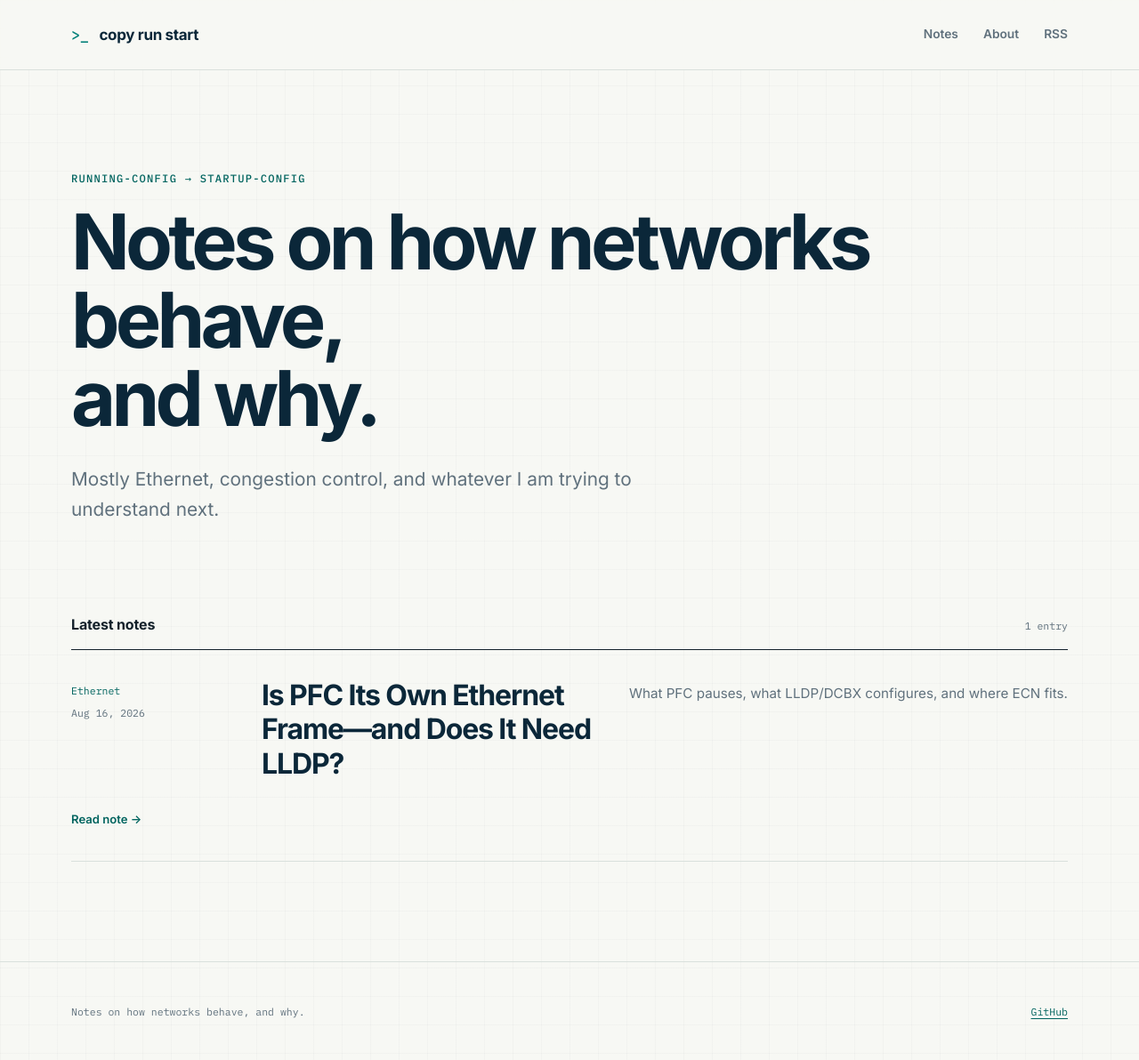
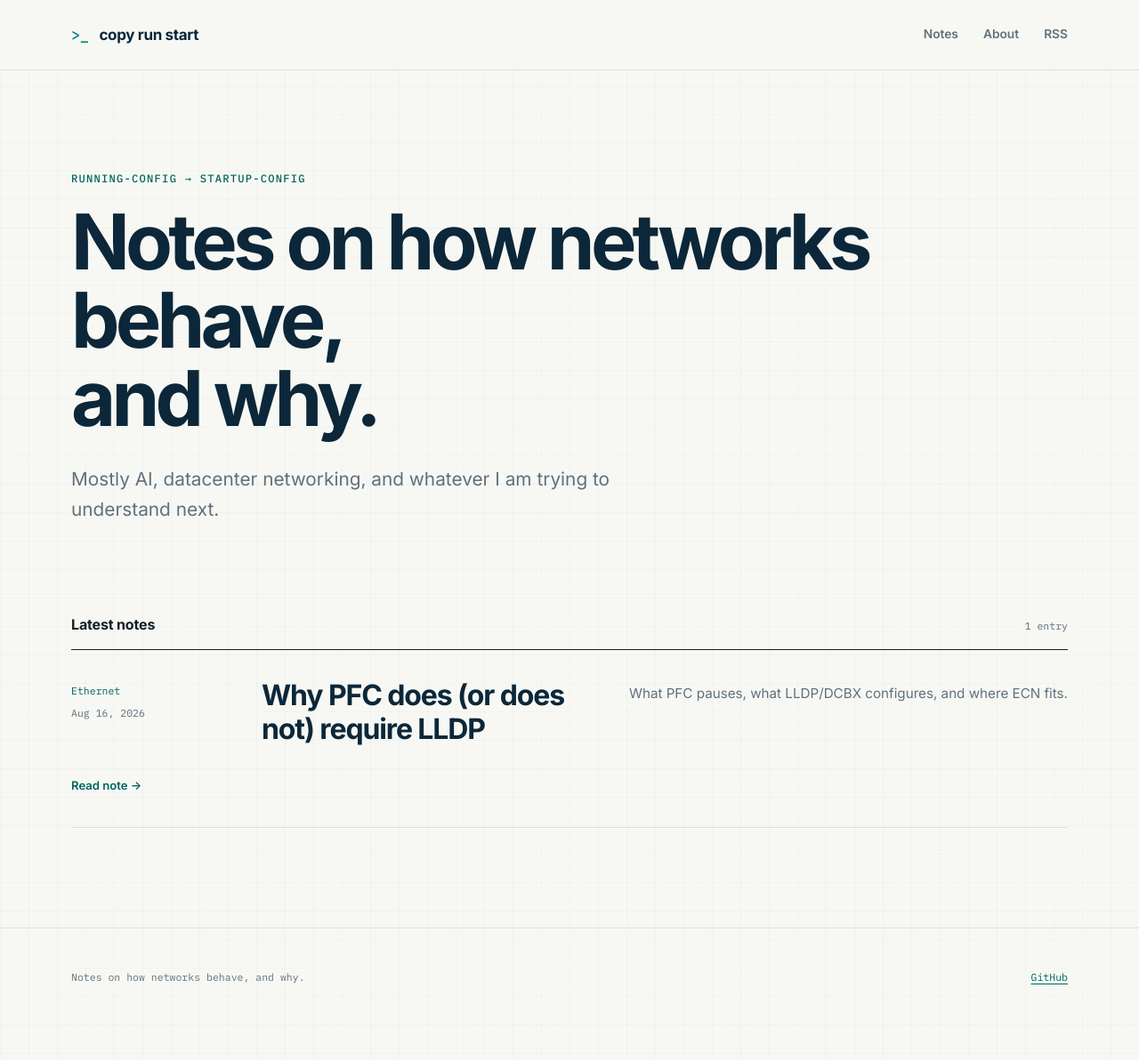
Before and after one commit to karsagar28/karsagar28.github.io, a Jekyll site: the page built from index.html, in a window 1280 px wide. Shown: the whole page at 89% size. Built offline with Jekyll 4.4.1, drawn with Linux system fonts in a browser that asks for light colours; after the commit the page ends 1154 px from its top, so only the background shows below that.

Commit message:
Update homepage topics and PFC title

```diff
--- a/_posts/2026-08-16-is-pfc-its-own-ethernet-frame.md
+++ b/_posts/2026-08-16-is-pfc-its-own-ethernet-frame.md
@@ -1,5 +1,5 @@
 ---
-title: "Is PFC Its Own Ethernet Frame—and Does It Need LLDP?"
+title: "Why PFC does (or does not) require LLDP"
 description: "What PFC pauses, what LLDP/DCBX configures, and where ECN fits."
 date: 2026-08-16 09:00:00 -0400
 category: Ethernet
--- a/index.html
+++ b/index.html
@@ -5,7 +5,7 @@ title: Home
 <section class="hero">
   <p class="eyebrow">running-config → startup-config</p>
   <h1>Notes on how networks behave,<br>and why.</h1>
-  <p class="hero-copy">Mostly Ethernet, congestion control, and whatever I am trying to understand next.</p>
+  <p class="hero-copy">Mostly AI, datacenter networking, and whatever I am trying to understand next.</p>
 </section>
 
 <section class="notes-section" aria-labelledby="latest-notes">
```
